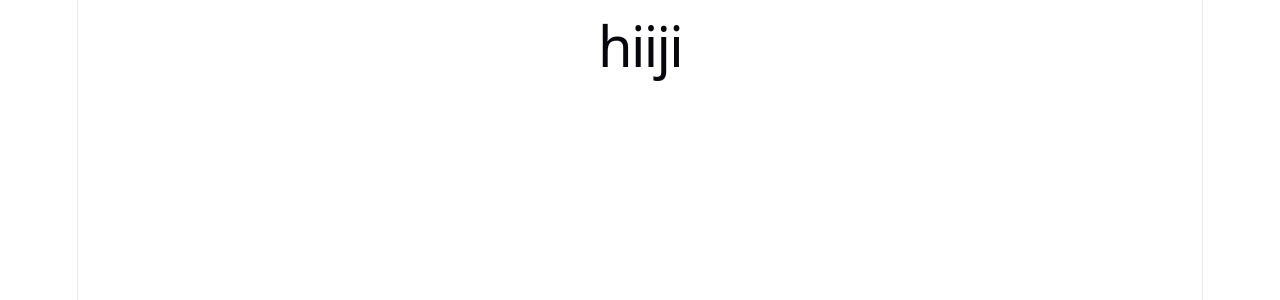
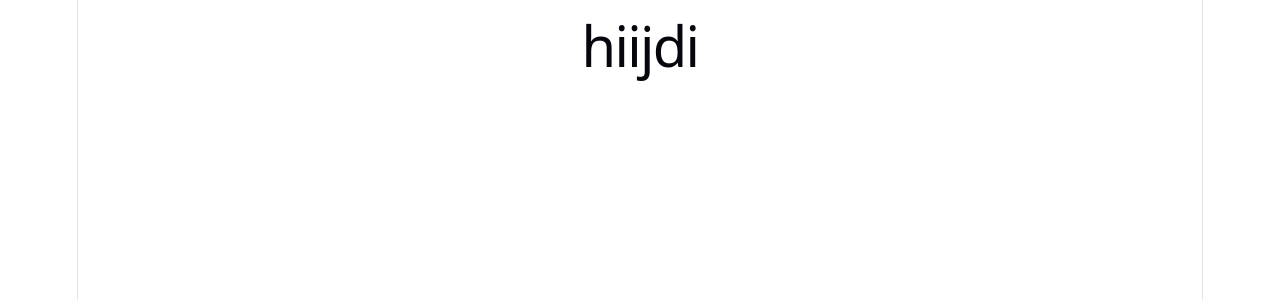
Before and after one commit to prabhatrana666/Assignment-Vinove, a React (Vite) app: page / in a window 1280 px wide. Shown: the top 300 px of the page. Built offline with nearby package versions, Linux system fonts and the light colour scheme.

Commit message:
Initial commit

```diff
--- a/src/App.jsx
+++ b/src/App.jsx
@@ -9,7 +9,7 @@ function App() {
 
   return (
     <>
-      <h1>hiiji</h1>
+      <h1>hiijdi</h1>
     </>
   )
 }
```
